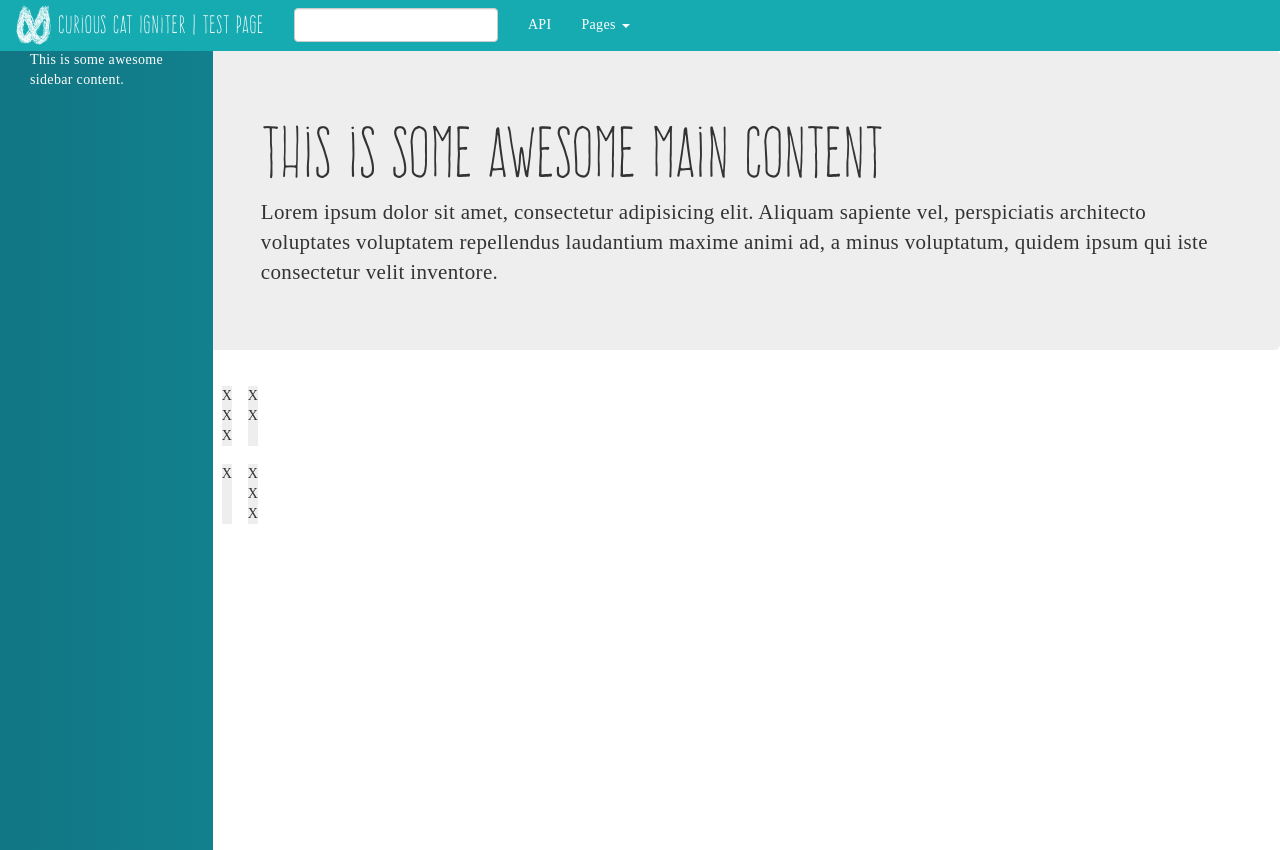
After one commit to anonmily/igniter-skeleton, a CodeIgniter app: page /ignite/sidebar in a window 1280 px wide. The commit adds this page. Run offline with CodeIgniter, Linux system fonts and the light colour scheme; some libraries are stand-ins or nearby versions; some web fonts are replaced.

Commit message:
Added sidebar template, more styling tweaks

```diff
--- a/application/config/routes.php
+++ b/application/config/routes.php
@@ -53,4 +53,6 @@ $route['default_controller'] = 'welcome';
 $route['404_override'] = '';
 $route['translate_uri_dashes'] = FALSE;
 
+//try going to ignite/public/api?id=1 to see the API in action
 $route['api'] = 'restapi';
+$route['(:any)'] = 'welcome/pages/$1';
--- a/application/controllers/API.php
+++ b/application/controllers/RESTAPI.php
@@ -16,17 +16,17 @@ class RESTAPI extends REST_Controller {
 	public function index_get()
 	{
 		//$data = array('returned: '. $this->get('id'));
-        $this->response('GET: '.$this->get('id'));
+        $this->response('You submitted a GET request: '.$this->get('query'));
 	}
 
 	public function index_post()
 	{
-		$this->response('POST: '.$this->post('id'));
+		$this->response('You submitted a POST request: '.$this->post('query'));
 	}
 
 	public function index_put()
 	{
-		$this->response('PUT: '.$this->put('id'));
+		$this->response('You submitted a PUT request: '.$this->put('query'));
 	}
 
 	public function index_delete()
--- a/application/controllers/Welcome.php
+++ b/application/controllers/Welcome.php
@@ -25,4 +25,11 @@ class Welcome extends CI_Controller {
 		$this->load->view('welcome');
 		$this->load->view('templates/footer', $data);
 	}
+	public function pages($page)
+	{
+		$data['title'] = 'Test Page';
+		$this->load->view('templates/header', $data);
+		$this->load->view('pages/'. $page, $data);
+		$this->load->view('templates/footer', $data);
+	}
 }
--- /dev/null
+++ b/application/views/pages/sidebar.php
@@ -0,0 +1,39 @@
+<article class="wrapper equalheight">
+	<aside class="container-fluid sidebarwrap">
+		<div class="sidebar column col-lg-2 col-md-2 col-sm-2 col-xs-12">
+		<div class="container-fluid">
+			This is some awesome sidebar content.
+		</div><!-- end containerfluid wrap-->
+		</div><!-- end sidebar div-->
+	</aside>
+	<section class="container-fluid mainwrap">
+		<div class="maincontent column col-lg-10 col-lg-offset-2 col-md-10 col-md-offset-2 col-sm-10 col-sm-offset-2 col-xs-11 col-xs-offset-1">
+			<section class="jumbotron">
+				<h1>This is some awesome main content</h1>
+				<p>Lorem ipsum dolor sit amet, consectetur adipisicing elit. Aliquam sapiente vel, perspiciatis architecto voluptates voluptatem repellendus laudantium maxime animi ad, a minus voluptatum, quidem ipsum qui iste consectetur velit inventore.</p>
+			</section>
+			<div class="container-fluid">
+			<div class="row">
+				<div class="equalheight testing">
+					<div class="column">X</br >X</br >X</br > </div>
+					<div class="column">X</br >X</br ></div>
+					<div class="equalheight">
+						<div class="column" >X</br ></div>
+						<div class="column">X</br >X</br >X</br ></div>
+					</div>
+				</div>
+
+				</div><!-- end row-->
+		</div></div><!-- end column wrap-->
+	</section>
+</article>
+<style>
+.testing .column{
+	display: inline-block;
+	background-color: #eee;
+	border-color: #fff;
+	width: 10px;
+	margin: 6px;
+	overflow: hidden;
+}
+</style>
--- a/application/views/templates/header.php
+++ b/application/views/templates/header.php
@@ -19,8 +19,39 @@
 
 <body id="" class="container-fluid">
 
-  <header class="navbar navbar-default navbar-fixed-top">
-  	<h1 class="navbar-brand"><a href="<?php echo base_url() ?>"><img src="<?php echo base_url() ?>images/logo.png" class="brandlogo"/><?php echo SITE_NAME. ' | ' . $title; ?></a></h1>
-  </header>
+  <nav class="navbar navbar-fixed-top">
+      <div class="navbar-header">
+        <h1 class="navbar-brand"><a href="<?php echo base_url() ?>"><img src="<?php echo base_url() ?>images/logo.png" class="brandlogo"/><?php echo SITE_NAME. '<span class="pagetitle hidden-sm hidden-xs"> | ' . $title . '</span>' ?></a></h1>
+
+        <button type="button" class="navbar-toggle collapsed" data-toggle="collapse" data-target="#bs-example-navbar-collapse-1">
+          <span class="sr-only">Toggle navigation</span>
+          <span class="icon-bar"></span>
+          <span class="icon-bar"></span>
+          <span class="icon-bar"></span>
+        </button>
+
+      </div><!-- end navbar-header-->
+    <!-- Collect the nav links, forms, and other content for toggling -->
+    <div class="collapse navbar-collapse" id="bs-example-navbar-collapse-1">
+
+      <form class="navbar-form navbar-left" action="./api">
+        <input type="text" name="query" class="form-control" />
+      </form>
+      <ul class="nav navbar-nav navbar-left">
+        <li><a href="api?query=testrequest">API</a></li>
+        <li class="dropdown">
+          <a href="#" class="dropdown-toggle" data-toggle="dropdown" role="button" aria-expanded="false">Pages <span class="caret"></span></a>
+          <ul class="dropdown-menu" role="menu">
+            <li><a href="sidebar">Sidebar</a></li>
+            <li><a href="#">Form</a></li>
+            <li><a href="#">Table</a></li>
+            <li class="divider"></li>
+            <li><a href="#">Separated link</a></li>
+          </ul>
+        </li>
+      </ul>
+    </div><!-- /.navbar-collapse -->
+  </div><!-- /.container-fluid -->
+  </nav>
 
   <main class="container-fluid">
--- a/public_dev/js/frontend.js
+++ b/public_dev/js/frontend.js
@@ -1,7 +1,7 @@
 // Frontend Code
 console.log('Hello there, frontend');
+$(function () {
 
-$(function () {
-  $('.intro-left, .intro-right').matchHeight();
-  $('[data-toggle="tooltip"]').tooltip();
+	$('.equalheight .column').matchHeight();	//need nested height match
+	$('[data-toggle="tooltip"]').tooltip();
 })
--- a/public_dev/less/common.less
+++ b/public_dev/less/common.less
@@ -45,9 +45,7 @@ strong{
 			float: left;
 			margin-right: 4px;
 		}
-		&:hover:before{
-			background: url('../images/foldersprite.png') 0 -15px no-repeat;
-		}
+		&:hover:before{ background: url('../images/foldersprite.png') 0 -15px no-repeat; }
 	}
 	.file{
 		color: @brand-color;
@@ -61,14 +59,7 @@ strong{
 			margin-right: 4px;
 			margin-top: -5px;
 		}
-		&:hover:before{
-			background: url('../images/filesprite.png') 0 -20px no-repeat;
-		}
-	}
-	.explanation{
-		float:right;
-		font-style: italic;
-		color: @brand-color;
+		&:hover:before{ background: url('../images/filesprite.png') 0 -20px no-repeat; }
 	}
 }
 
@@ -90,11 +81,26 @@ strong{
 		}
 	}
 	.brandlogo{
-		height:50px;
-		margin-top:-15px;
+		height: 40px;
+		margin-top: -10px;
 		margin-right: 6px;
-		padding:0;
-		float:left;
+		padding: 0px;
+		float: left;
+	}
+	.form-control{
+		margin-bottom: 0;
+	}
+	li{
+		margin-bottom: 0;
+		a {
+			color: #fff !important;
+			&:hover{
+				background-color: @navbar-dropdown-link-hover !important;
+			}
+		}
+	}
+	.dropdown-menu, .nav .open > a, .nav > li > a:focus{
+		background-color: @navbar-dropdown-color !important;
 	}
 }
 body{
@@ -127,10 +133,14 @@ body.container-fluid{
 	//padding:15px 0px;
 	padding: 0;
 	margin-left: -@grid-gutter-width/2;
-}
-
-.maincontent{
-	background-color: #fff;
+	height: 100%;
+	.maincontent{
+		padding: 0;
+		background-color: #fff;
+		.row{
+			margin-left: 0;
+		}
+	}
 }
 
 .sidebarwrap{
--- a/public_dev/less/variables.less
+++ b/public_dev/less/variables.less
@@ -1,10 +1,13 @@
 /*----Colors -----*/
 @brand-color: #15ABB1;
-@sidebar-color: #44676C;
+@sidebar-color: #117683;
 
 @navbar-color: @brand-color;
 @navbar-text-color: #fff;
-@navbar-hover-color: lighten(@navbar-color, 25%);
+@navbar-hover-color: lighten(@brand-color, 25%);
+
+@navbar-dropdown-link-hover: darken(@brand-color,2.5%);
+@navbar-dropdown-color: darken(@brand-color,5%);
 
 @ground-color: #efefef;
 @main-background-color: #fff;
```
Also changed, not shown: application/views/welcome.php (+8 -8 lines), public/css/common.css, public/js/frontend.js, 2 other files.
